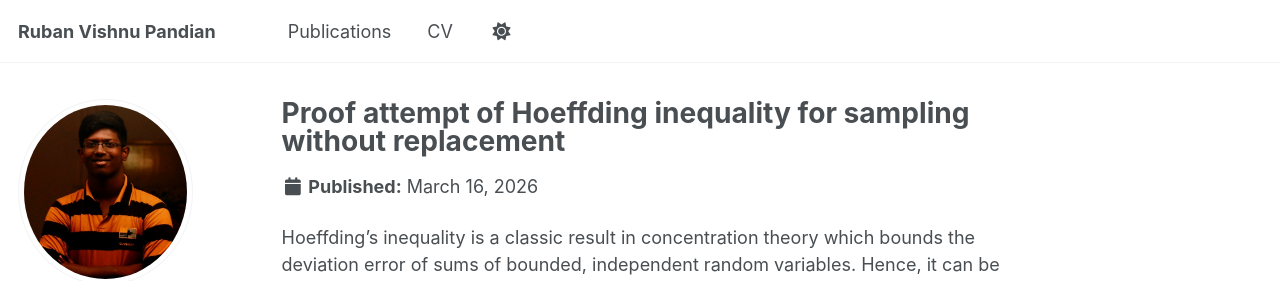
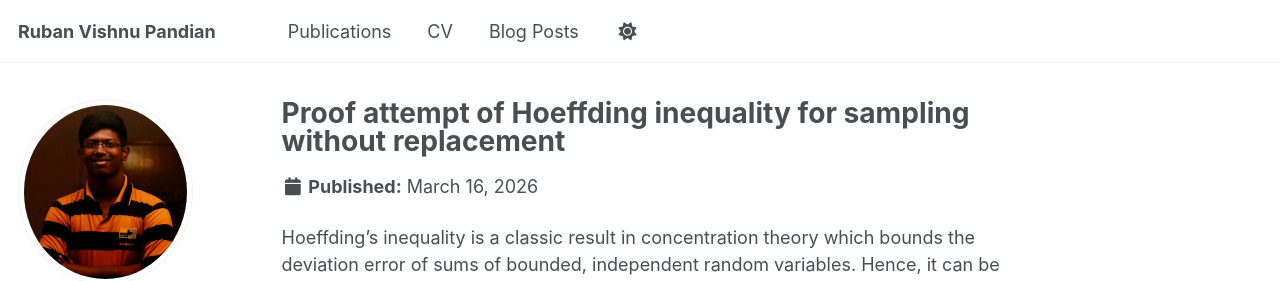
Before and after one commit to Ruban-VP/Ruban-VP.github.io, a Jekyll site: the page built from _posts/blog_post_1.md, in a window 1280 px wide. Shown: the top 281 px of the page. Built offline with Jekyll 4.4.1, drawn with Linux system fonts in a browser that asks for light colours; some web fonts are replaced; a script that is not in the unit is left out.

Commit message:
final fix

```diff
--- a/_data/navigation.yml
+++ b/_data/navigation.yml
@@ -14,6 +14,9 @@ main:
   - title: "CV"
     url: /cv/
 
+  - title: "Blog Posts"
+    url: /year-archive/
+
 # - title: "Talks"
 #   url: /talks/
 
@@ -23,9 +26,6 @@ main:
 # - title: "Portfolio"
 #   url: /portfolio/
 
-# - title: "Blog Posts"
-#   url: /year-archive/
-
 # # - title: "CV"
 # #   url: /cv-json/
 
--- a/_pages/category-archive.html
+++ b/_pages/category-archive.html
@@ -1,5 +1,5 @@
 ---
-published: true
+published: false
 layout: archive
 permalink: /categories/
 title: "Posts by Category"
--- a/_pages/tag-archive.html
+++ b/_pages/tag-archive.html
@@ -1,5 +1,5 @@
 ---
-published: true
+published: false
 layout: archive
 permalink: /tags/
 title: "Posts by Tags"
--- a/_posts/blog_post_1.md
+++ b/_posts/blog_post_1.md
@@ -1,7 +1,7 @@
 ---
 published: true
 title: 'Proof attempt of Hoeffding inequality for sampling without replacement'
-date: '2026-03-16'
+date: 2026-03-16
 permalink: /blog_post_1/
 tags:
   - math
```
